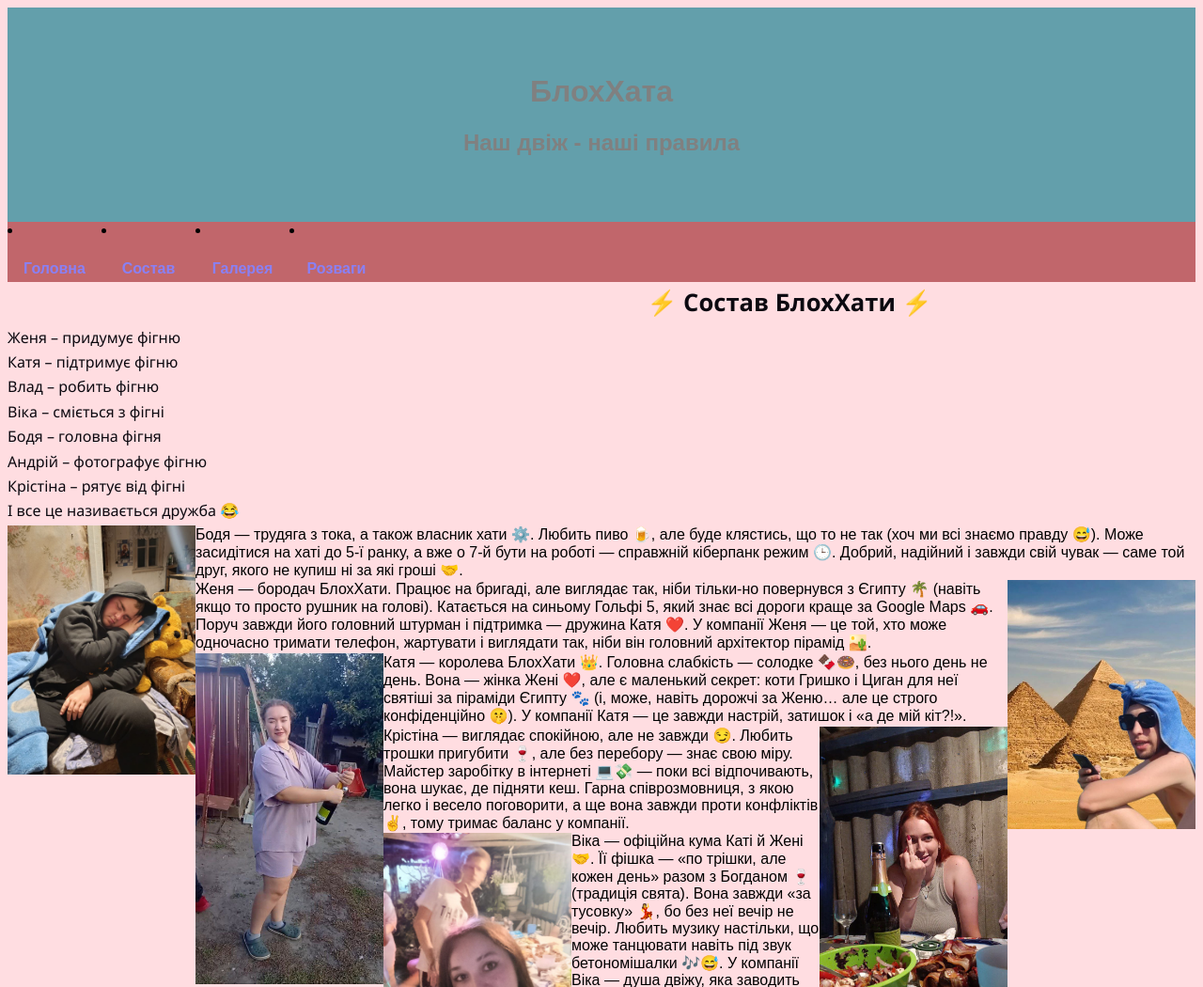
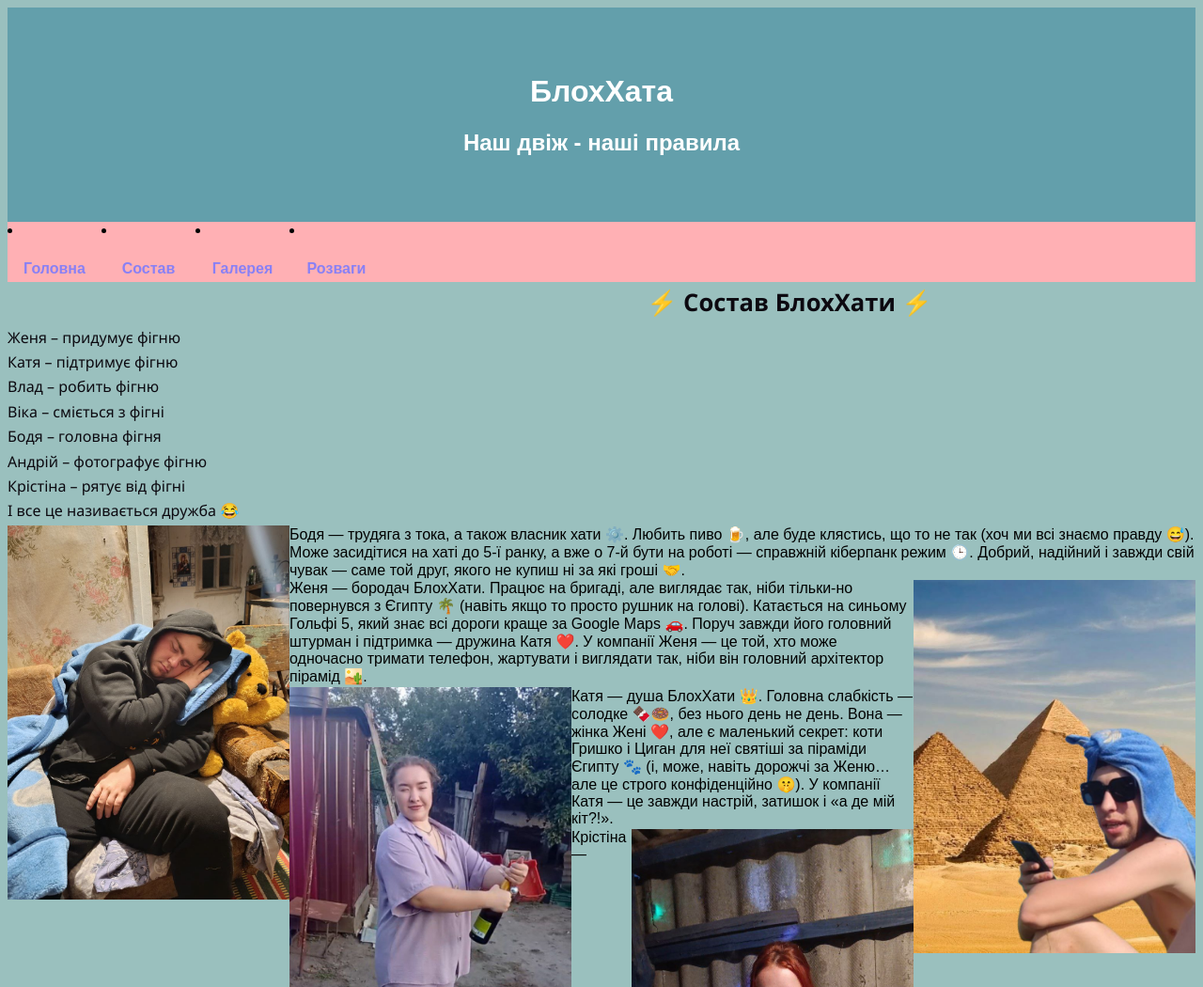
Before and after one commit to litkevicvladislav2-cpu/BloxXata.ua, a plain HTML site: page info.html in a window 1280 px wide. Shown: the top 1050 px of the page at 94% size. Drawn offline with Linux system fonts and the light colour scheme.

Commit message:
Add files via upload
Signed-off-by: litkevicvladislav2-cpu <litkevicvladislav2@gmail.com>

```diff
--- a/css/style.css
+++ b/css/style.css
@@ -1,7 +1,7 @@
 body {
 font-family: Arial, sans-serif;
 font-size: 100%;
-background-color: #FFDDE1;
+background-color: #9ac0be;
 }
 ul {
   margin: 0;
@@ -18,11 +18,11 @@ header {
     background-color: #639FAB;
 }
 h1,h2 {
-    color: gray;
+    color: rgb(255, 255, 255);
     text-align: center;
 }
 nav {
-    background-color: #C1666B;
+    background-color: #ffb0b4;
     border-color: #48A9A9;
     min-height: 64px;
 }
@@ -55,7 +55,7 @@ footer {
     margin-top: 30px;
 }
 .img {
-    width: 200px;
+    width: 300px;
 }
 .left {
     float: left;
--- a/info.html
+++ b/info.html
@@ -29,6 +29,7 @@
   <span>Крістіна – рятує від фігні</span>
   <span>І все це називається дружба 😂</span>
 </p>
+
   <img src="images/1.jpg" alt="my photo1" class="img left"
     <p>Бодя — трудяга з токa, а також власник хати ⚙️.
 Любить пиво 🍺, але буде клястись, що то не так (хоч ми всі знаємо правду 😅).
@@ -42,7 +43,7 @@
 Поруч завжди його головний штурман і підтримка — дружина Катя ❤️. У компанії Женя — це той, хто може одночасно тримати телефон, жартувати і виглядати так, ніби він головний архітектор пірамід 🏜️.</p>
     <img src="images/3.jpg" alt="my photo1" class="img left"
 
- <p>Катя — королева БлохХати 👑.
+ <p>Катя — душа БлохХати 👑.
 Головна слабкість — солодке 🍫🍩, без нього день не день.
 Вона — жінка Жені ❤️, але є маленький секрет: коти Гришко і Циган для неї святіші за піраміди Єгипту 🐾 (і, може, навіть дорожчі за Женю… але це строго конфіденційно 🤫).
 У компанії Катя — це завжди настрій, затишок і «а де мій кіт?!».</p>
```
